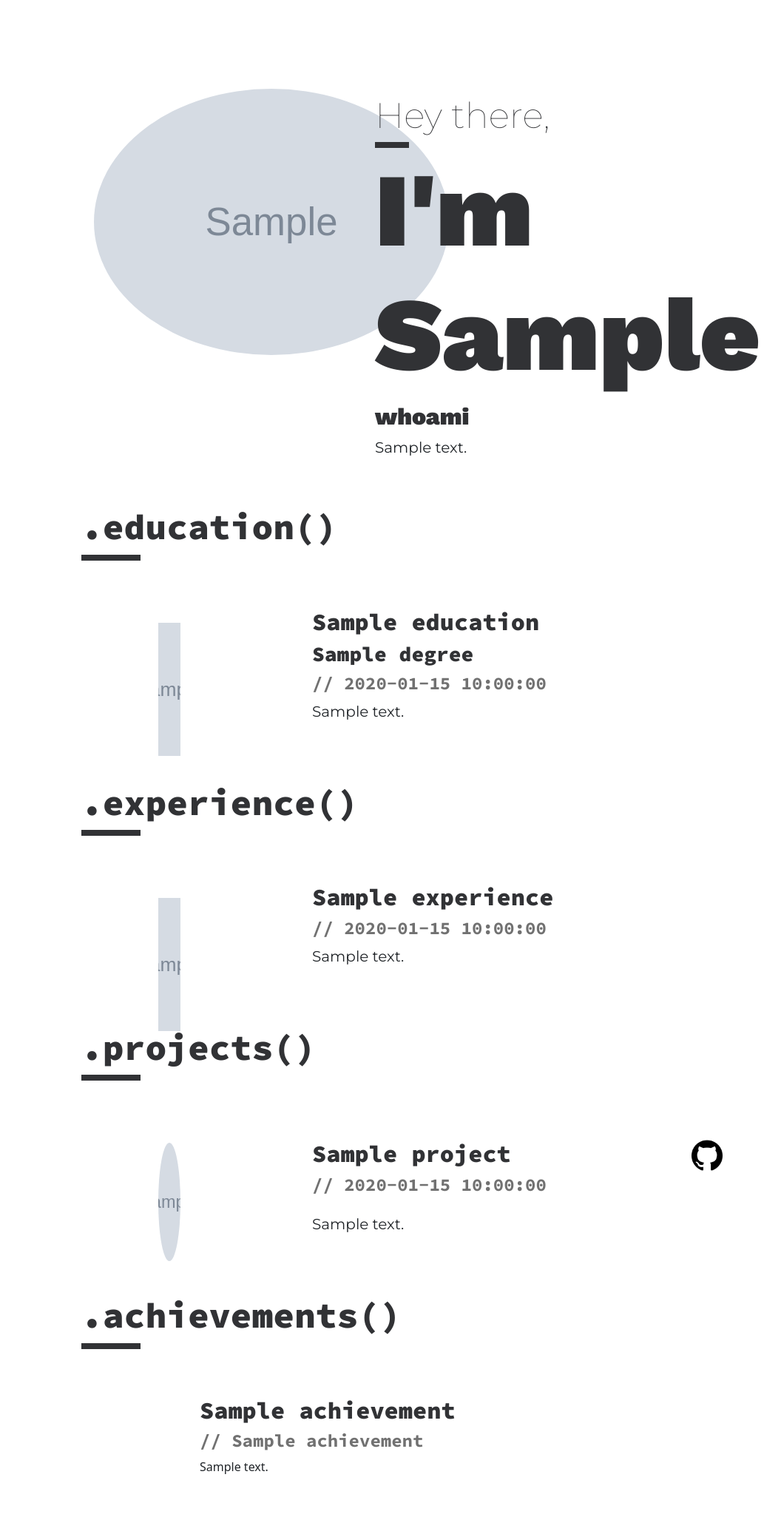
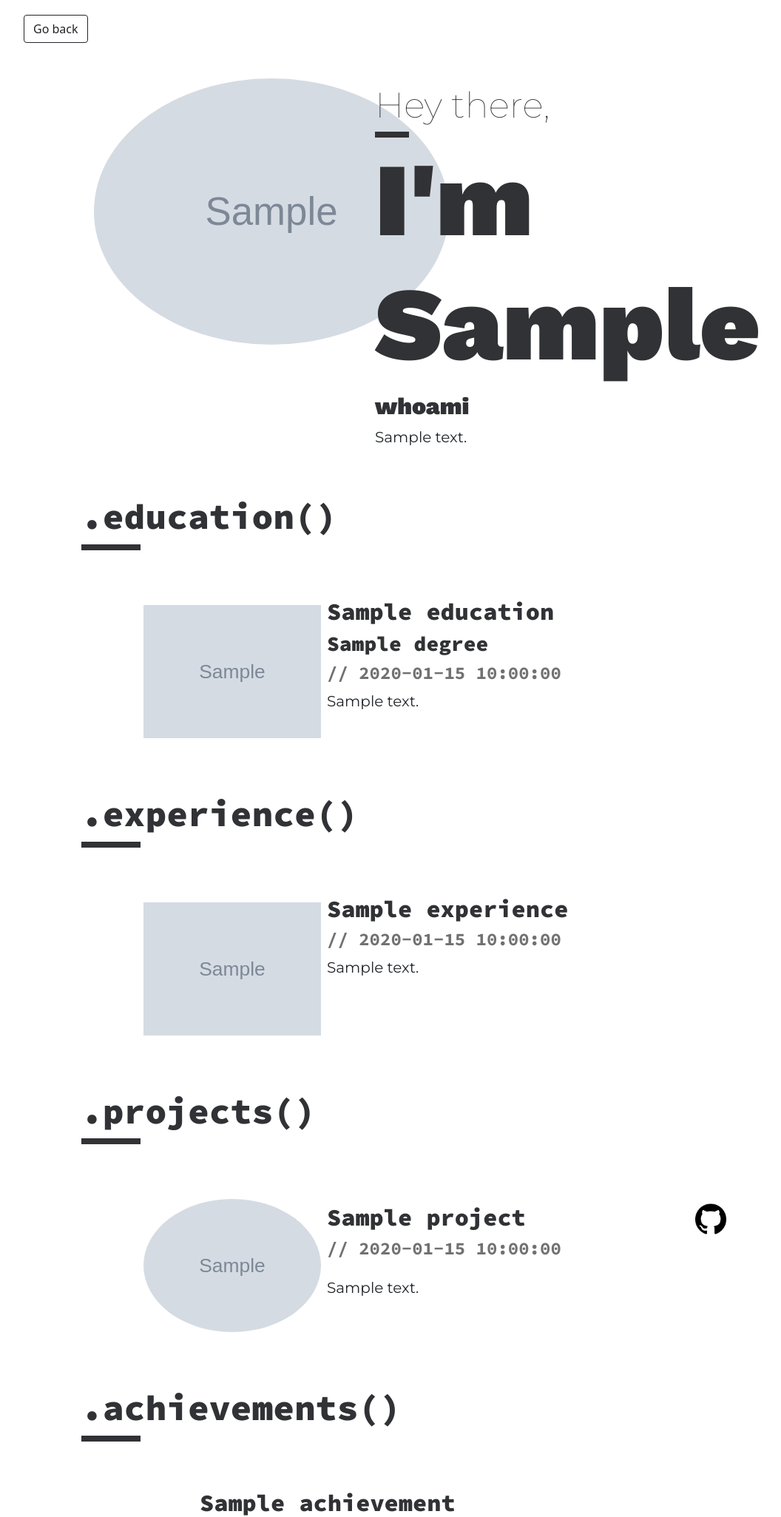
Before and after one commit to MLH-Fellowship/LATAM-C-Turtles-Portfolio, a Flask app: template app/templates/profile.html in a window 1280 px wide. Shown: the top 2051 px of the page at 74% size, without its empty margins (50-1106 px from the left). Run offline with Flask 2, Linux system fonts and the light colour scheme; the template is opened without the code that fills it: most values are stand-ins (such as "Sample title", 1, 10 or a date in 2020); grey boxes marked "Sample" are stand-in pictures.

Commit message:
🚀 Button go back and CSS

```diff
--- a/app/__init__.py
+++ b/app/__init__.py
@@ -1,18 +1,18 @@
 from flask import Flask, render_template, url_for, json
 import os
 
+app = Flask(__name__)
 
-app = Flask(__name__)
+# code by kOssi (https://stackoverflow.com/questions/21133976/flask-load-local-json)
+SITE_ROOT = os.path.realpath(os.path.dirname(__file__))
+SITE_FOLDER = "static/data"
 
 @app.route('/')
 def index():
     return render_template('landing_page.html')
 
-# code by kOssi (https://stackoverflow.com/questions/21133976/flask-load-local-json)
-SITE_ROOT = os.path.realpath(os.path.dirname(__file__))
-json_url = os.path.join(SITE_ROOT, "static/data", "saul.json")
-data = json.load(open(json_url))
-
-@app.route('/profile')
-def profile():
+@app.route('/profile/<name>')
+def profile(name):
+    json_url = os.path.join(SITE_ROOT, SITE_FOLDER, f"{name}.json")
+    data = json.load(open(json_url))
     return render_template('profile.html', data=data)
--- a/app/static/css/profile.css
+++ b/app/static/css/profile.css
@@ -70,16 +70,17 @@ body {
 .header-container {
     margin-left: 30%;
     margin-right: 30%;
-    margin-top: 120px;
+    margin-top: 20px;
 }
 .icon{
-    width: 70px;
-    height: 70px;
+    width: 200px;
+    height: 200px;
     margin-right: 20px;
     padding: 10px;
 }
 .icon img {
-    width: 100%;
+    /* width: 100%; */
+    height: 100%;
 }
 .icon svg {
     width: 100%;
--- a/app/static/js/Carlos.json
+++ b/app/static/data/carlos.json
@@ -2,6 +2,7 @@
     "first_name": "Carlos",
     "last_name": "Ricoveri",
     "description": "I'm a Computer Engineering student and MLH Production Engineering Fellow living in Orlando. I like programming with Java and Python with experience in microcontroller programming and app development. I have a passion for technology and creating solutions. In my free time a like to play soccer, watch Star Wars and cheer for FC Barcelona.",
+    "img": "Carlos.svg",
     "education": [
         {
             "title": "University of Central Florida",
--- a/app/templates/landing_page.html
+++ b/app/templates/landing_page.html
@@ -44,19 +44,19 @@
         <img src="/static/img/MeetTheTeam.svg" alt="Meet the Team">
     </div>
     <div class="carlos-wrap">
-        <a href="https://www.linkedin.com/in/carlosricoveri/">
+        <a href=profile/carlos>
             <img class="carlos" src="/static/img/Carlos.svg" alt="Carlos">
         </a>
         <p class="carlos-text">Carlos</p>
     </div>
     <div class="jorge-wrap">
-        <a href="https://www.linkedin.com/in/jorgesanchezdiaz/">
+        <a href=profile/jorge>
             <img class="jorge" src="/static/img/Jorge.svg" alt="Jorge">
         </a>
         <p class="jorge-text">Jorge</p>
     </div>
     <div class="saul-wrap">
-        <a href="https://www.linkedin.com/in/saulmontesdeoca/">
+        <a href=profile/saul>
             <img class="saul" src="/static/img/Saul.svg" alt="Saul">
         </a>
         <p class="saul-text">Saul</p>
--- a/app/templates/profile.html
+++ b/app/templates/profile.html
@@ -6,7 +6,7 @@
 <link href="https://fonts.googleapis.com/css2?family=Work+Sans:wght@900&display=swap" rel="stylesheet">
 <link rel="preconnect" href="https://fonts.gstatic.com">
 <link href="https://fonts.googleapis.com/css2?family=Source+Code+Pro:ital,wght@1,300&display=swap" rel="stylesheet">
-<link lang='sass' href="./static/css/profile.css" rel="stylesheet">
+<link lang='sass' href="{{ url_for('static', filename='css/profile.css') }}" rel="stylesheet">
 <script src="https://unpkg.com/scrollreveal"></script>
 <link href="https://cdn.jsdelivr.net/npm/bootstrap@5.0.1/dist/css/bootstrap.min.css" rel="stylesheet" integrity="sha384-+0n0xVW2eSR5OomGNYDnhzAbDsOXxcvSN1TPprVMTNDbiYZCxYbOOl7+AMvyTG2x" crossorigin="anonymous">
 {% endblock %}
@@ -17,6 +17,7 @@
 
 {% block body %}
 <div class="container header-container">
+    <a href="/"><button type="button" class="btn btn-outline-dark mb-5">Go back</button></a>
     <div class="row justify-content-center">
         <div class="col-3">
             <img src="../static/img/{{data['img']}}" class="profile-photo" alt="Profile photo">
@@ -52,11 +53,9 @@
                 <div class="m-5 px-5">
                     {% for education in data.education %}
                         <div class="row my-3">
-                            <div class="col-3">
+                            <div class="col-3 icon">
                                 {% if education['img'] %}
-                                    <div class="icon">
-                                        <img style="height: 200px;" src="../static/img/{{education['img']}}" class="icon" alt="{{education['title']}}">
-                                    </div>
+                                    <img src="../static/img/{{education['img']}}" alt="{{education['title']}}">
                                 {% endif %}
                             </div>
                             <div class="col">
@@ -80,11 +79,9 @@
                 <div class="m-5 px-5">
                     {% for experience in data['experience']%}
                     <div class="row my-3">
-                        <div class="col-3">
+                        <div class="col-3 icon">
                             {% if experience['img'] %}
-                                <div class="icon">
-                                    <img style="height: 200px;" src="../static/img/{{experience['img']}}" class="icon" alt="{{experience['title']}}">
-                                </div>
+                                <img src="../static/img/{{experience['img']}}" alt="{{experience['title']}}">
                             {% endif %}
                         </div>
                         <div class="col">
@@ -105,11 +102,9 @@
                 <div class="m-5 px-5">
                     {% for project in data['projects']%}
                     <div class="row my-3">
-                        <div class="col-3">
+                        <div class="col-3 icon">
                             {% if project['img'] %}
-                                <div class="icon">
-                                    <img style="height: 180px; border-radius: 80%;" src="../static/img/{{project['img']}}" class="icon" alt="{{project['title']}}">
-                                </div>
+                                <img style="border-radius: 80%;" src="../static/img/{{project['img']}}" alt="{{project['title']}}">
                             {% endif %}
                         </div>
                         <div class="col">
```
